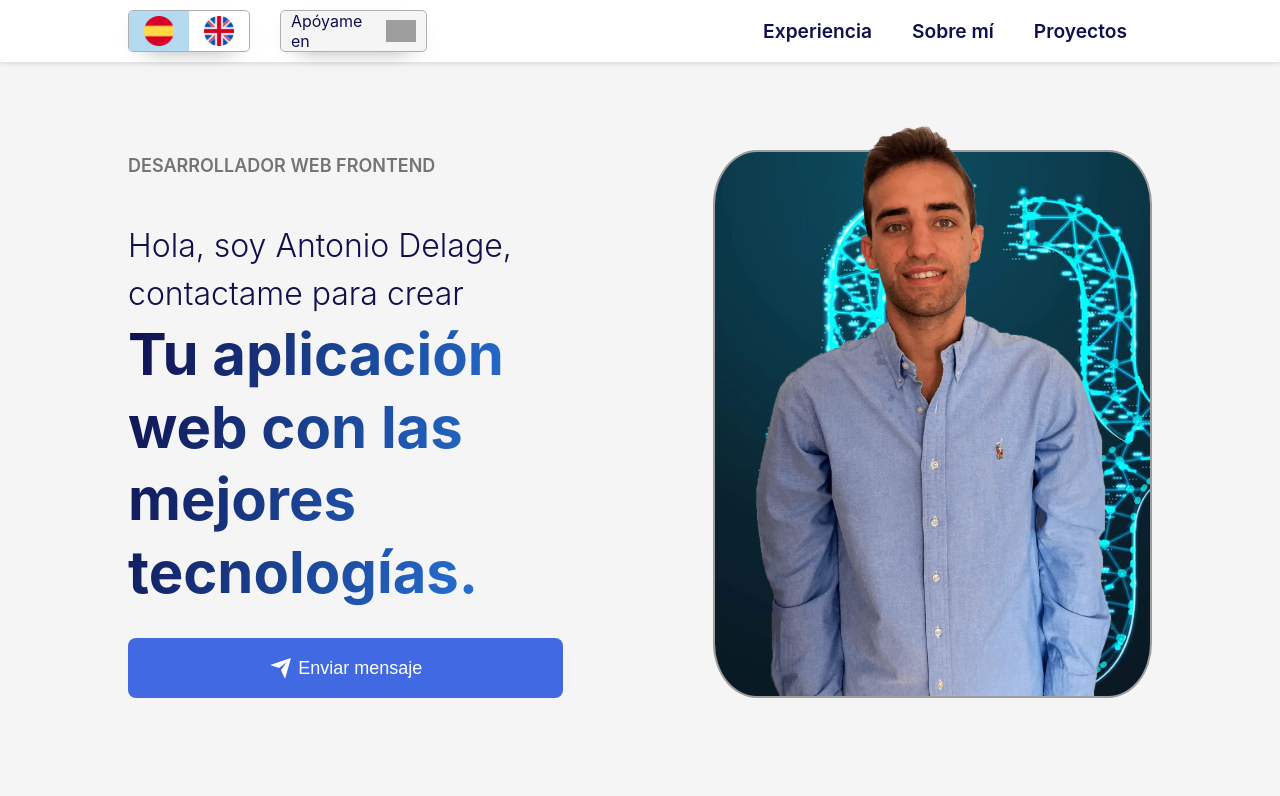
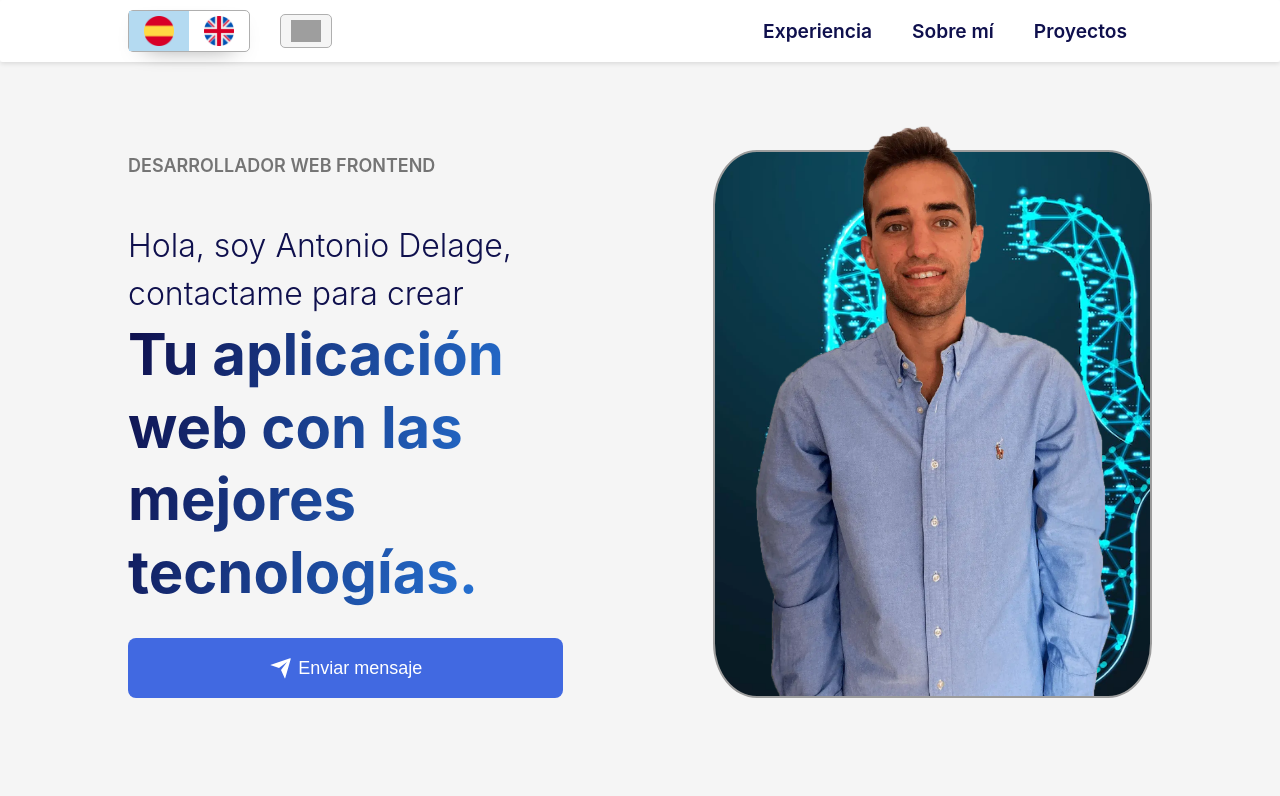
Before and after one commit to 10delin/portfolio, a React (Create React App) app: page / in a window 1280 px wide. Shown: the top 796 px of the page. Built offline with nearby package versions, Linux system fonts and the light colour scheme; grey boxes are pictures that could not be loaded.

Commit message:
feat(contribute-github): remove texts on Component

```diff
--- a/src/components/ContributeGithub/ContributeGithub.js
+++ b/src/components/ContributeGithub/ContributeGithub.js
@@ -6,7 +6,6 @@
         target="_blank"
         rel="noreferrer"
       >
-        <span>{t("contributeGitHub")}</span>
         <img
           src="https://img.icons8.com/color/48/000000/github.png"
           alt="github"
--- a/src/styles/components/_contribute-github.scss
+++ b/src/styles/components/_contribute-github.scss
@@ -13,7 +13,6 @@
     border: 1px solid #afafaf;
     border-radius: 5px;
     box-shadow: 0 8px 24px -17px #000101;
-    width: 125px;
     max-height: 30px;
 
     img {
```
